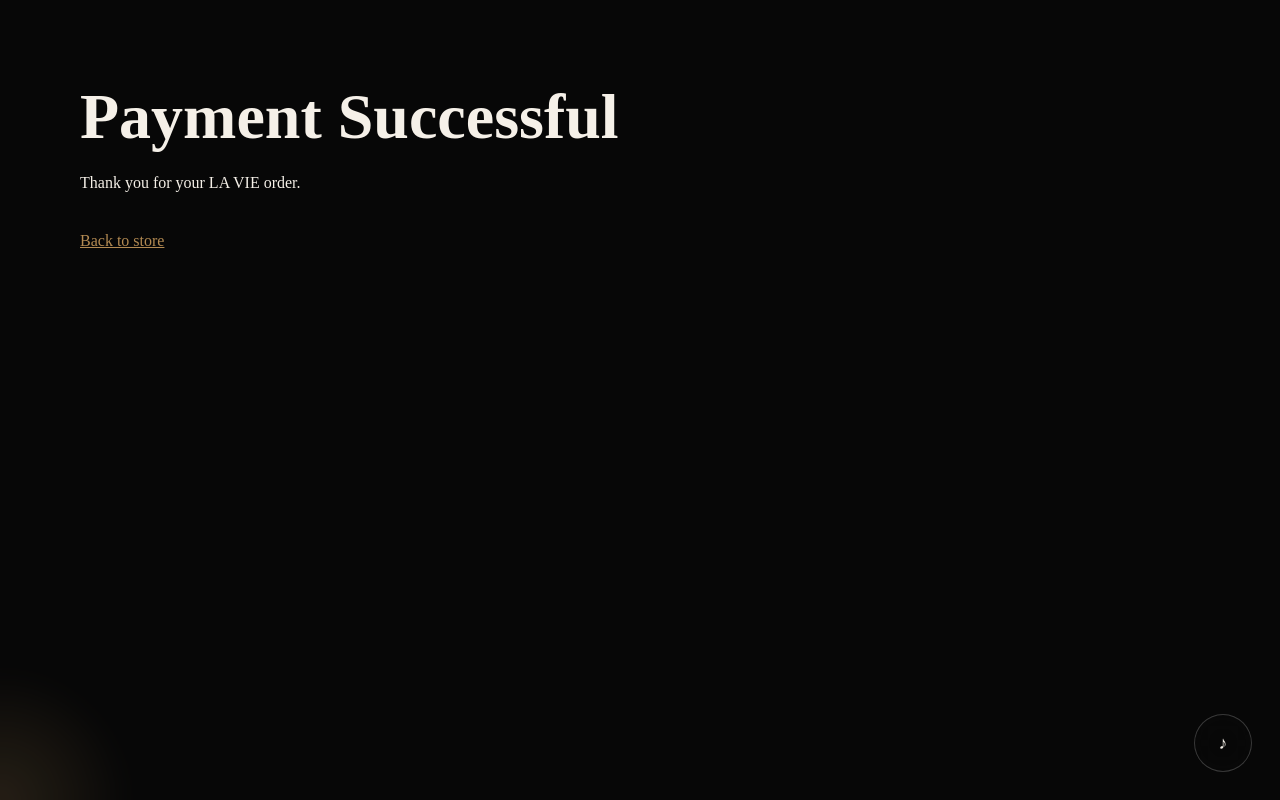
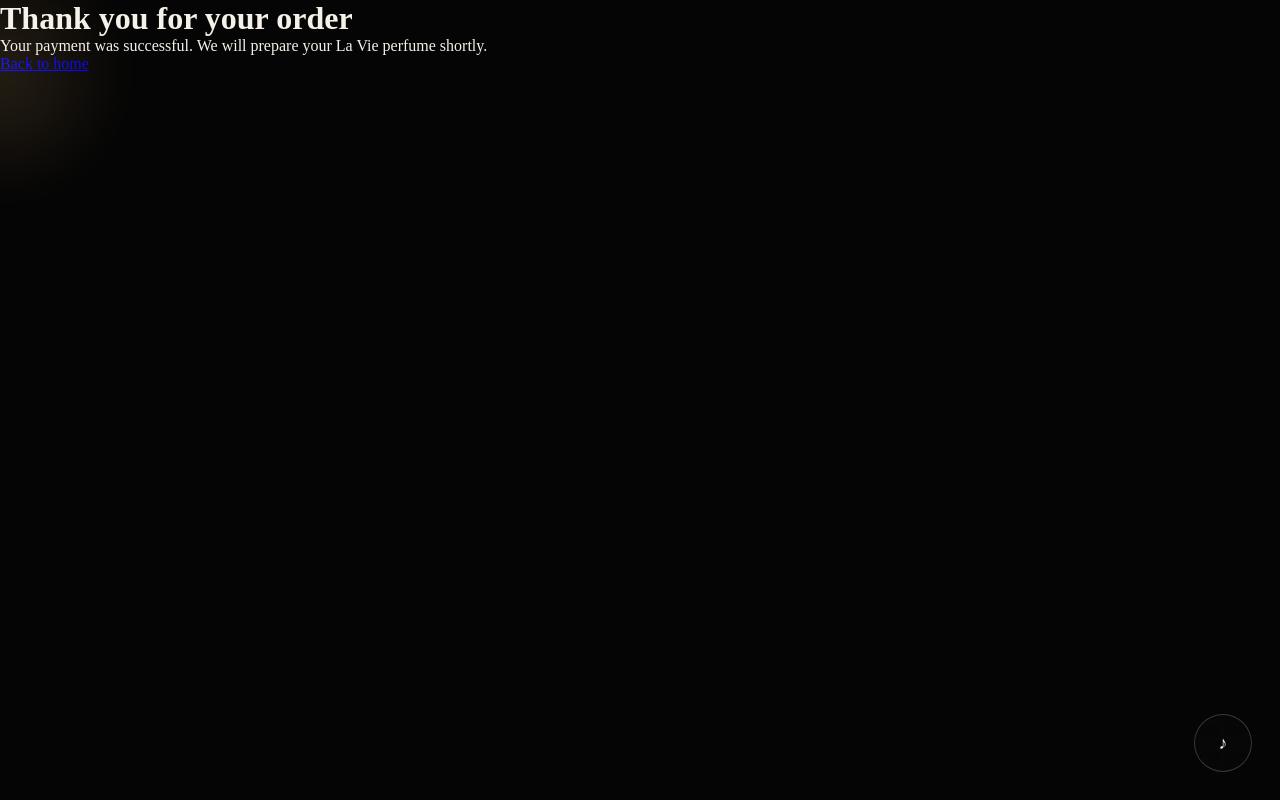
Before and after one commit to Hussin3837/lavie-, a Next.js app: page /success in a window 1280 px wide. Built offline with nearby package versions, Linux system fonts and the light colour scheme.

Commit message:
Update page.tsx

```diff
--- a/app/success/page.tsx
+++ b/app/success/page.tsx
@@ -1,11 +1,9 @@
 export default function SuccessPage() {
   return (
-    <main style={{ background: "#070707", color: "#f5f0e8", minHeight: "100vh", padding: 80 }}>
-      <h1 style={{ fontSize: 64 }}>Payment Successful</h1>
-      <p style={{ marginTop: 20 }}>Thank you for your LA VIE order.</p>
-      <a href="/" style={{ color: "#b38a52", display: "inline-block", marginTop: 40 }}>
-        Back to store
-      </a>
+    <main className="success-page">
+      <h1>Thank you for your order</h1>
+      <p>Your payment was successful. We will prepare your La Vie perfume shortly.</p>
+      <a href="/">Back to home</a>
     </main>
   );
 }
```
